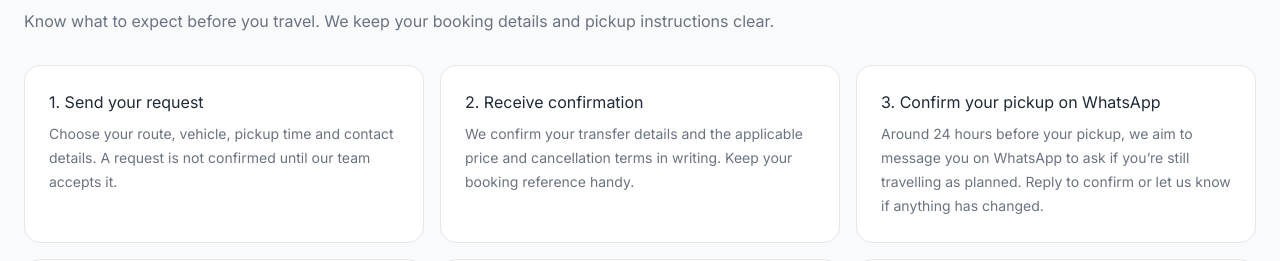
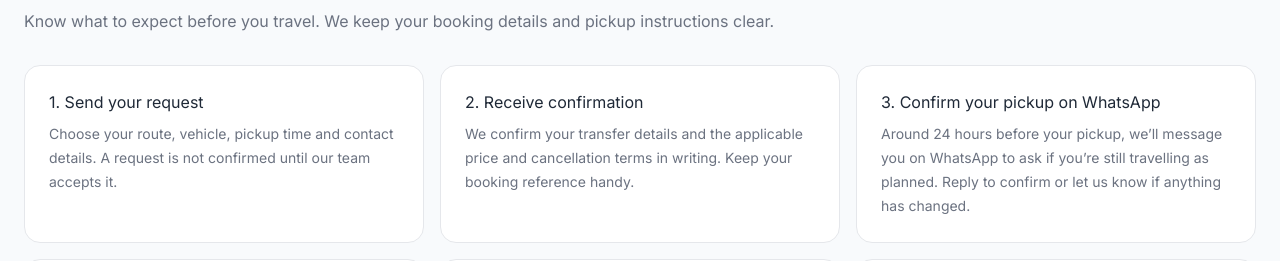
Before and after one commit to Alisnmez/vip-transfer-dalaman, a React (Vite) app in the folder frontend/: page / in a window 1280 px wide. Shown: the part 1560-1821 px from the top of the page. Built offline with nearby package versions, Linux system fonts and the light colour scheme; no server answers.

Commit message:
State the day-before WhatsApp confirmation directly

```diff
--- a/frontend/src/pages/public/TransferJourneyGuide.tsx
+++ b/frontend/src/pages/public/TransferJourneyGuide.tsx
@@ -8,7 +8,7 @@ const copy = {
     steps: [
       ['1. Send your request', 'Choose your route, vehicle, pickup time and contact details. A request is not confirmed until our team accepts it.'],
       ['2. Receive confirmation', 'We confirm your transfer details and the applicable price and cancellation terms in writing. Keep your booking reference handy.'],
-      ['3. Confirm your pickup on WhatsApp', 'Around 24 hours before your pickup, we aim to message you on WhatsApp to ask if you’re still travelling as planned. Reply to confirm or let us know if anything has changed.'],
+      ['3. Confirm your pickup on WhatsApp', 'Around 24 hours before your pickup, we’ll message you on WhatsApp to ask if you’re still travelling as planned. Reply to confirm or let us know if anything has changed.'],
       ['4. On transfer day', 'Your driver or our team will share where to meet. After landing, use the contact details in your pickup instructions to reach your driver directly if you need help finding them.'],
       ['5. Meet your driver', 'Follow the meeting instructions provided for your terminal or accommodation. If you cannot find your driver, contact our team before leaving the pickup area.'],
       ['6. Enjoy your private transfer', 'Travel directly to the destination on your confirmed booking. If your flight or plans change, tell us as soon as possible.'],
@@ -22,7 +22,7 @@ const copy = {
     steps: [
       ['1. Anfrage senden', 'Wählen Sie Strecke, Fahrzeug, Abholzeit und Kontaktdaten. Die Anfrage gilt erst nach Bestätigung durch unser Team als gebucht.'],
       ['2. Bestätigung erhalten', 'Wir bestätigen Transferdaten, Preis und geltende Stornobedingungen schriftlich. Bewahren Sie Ihre Buchungsnummer auf.'],
-      ['3. Abholung per WhatsApp bestätigen', 'Etwa 24 Stunden vor der Abholung möchten wir Sie per WhatsApp fragen, ob Ihre Fahrt wie geplant stattfindet. Antworten Sie kurz zur Bestätigung oder teilen Sie uns Änderungen mit.'],
+      ['3. Abholung per WhatsApp bestätigen', 'Etwa 24 Stunden vor der Abholung fragen wir Sie per WhatsApp, ob Ihre Fahrt wie geplant stattfindet. Antworten Sie kurz zur Bestätigung oder teilen Sie uns Änderungen mit.'],
       ['4. Am Transfertag', 'Ihr Fahrer oder unser Team teilt Ihnen den Treffpunkt mit. Wenn Sie nach der Landung Hilfe brauchen, erreichen Sie Ihren Fahrer direkt über die Kontaktdaten in den Abholhinweisen.'],
       ['5. Fahrer treffen', 'Folgen Sie den mitgeteilten Anweisungen für Terminal oder Unterkunft. Falls Sie den Fahrer nicht finden, kontaktieren Sie uns, bevor Sie den Treffpunkt verlassen.'],
       ['6. Privattransfer genießen', 'Fahren Sie zu Ihrem bestätigten Ziel. Informieren Sie uns möglichst früh über Flug- oder Planänderungen.'],
@@ -36,7 +36,7 @@ const copy = {
     steps: [
       ['1. Отправьте заявку', 'Выберите маршрут, автомобиль, время подачи и укажите контакты. Заявка считается подтверждённой только после ответа нашей команды.'],
       ['2. Получите подтверждение', 'Мы письменно подтвердим детали поездки, цену и условия отмены. Сохраните номер бронирования.'],
-      ['3. Подтвердите поездку в WhatsApp', 'Примерно за 24 часа до подачи машины мы постараемся написать вам в WhatsApp и уточнить, всё ли в силе. Подтвердите поездку ответным сообщением или сообщите нам об изменениях.'],
+      ['3. Подтвердите поездку в WhatsApp', 'Примерно за 24 часа до подачи машины мы напишем вам в WhatsApp и уточнить, всё ли в силе. Подтвердите поездку ответным сообщением или сообщите нам об изменениях.'],
       ['4. В день трансфера', 'Ваш водитель или наша команда сообщит место встречи. Если после приземления вам понадобится помощь, свяжитесь напрямую с водителем по контактам в инструкции по встрече.'],
       ['5. Встреча с водителем', 'Следуйте полученным инструкциям для терминала или отеля. Если не можете найти водителя, свяжитесь с нами, прежде чем уходить с места встречи.'],
       ['6. Частная поездка', 'Отправляйтесь по подтверждённому маршруту. Если рейс или планы изменились, сообщите нам как можно раньше.'],
```
